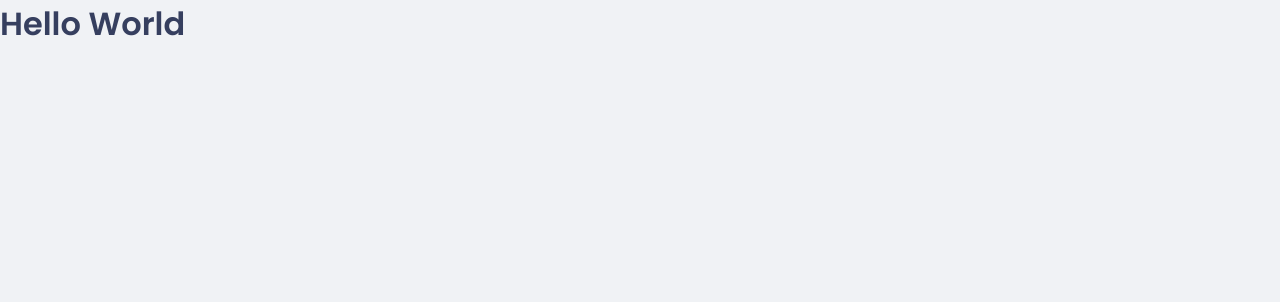
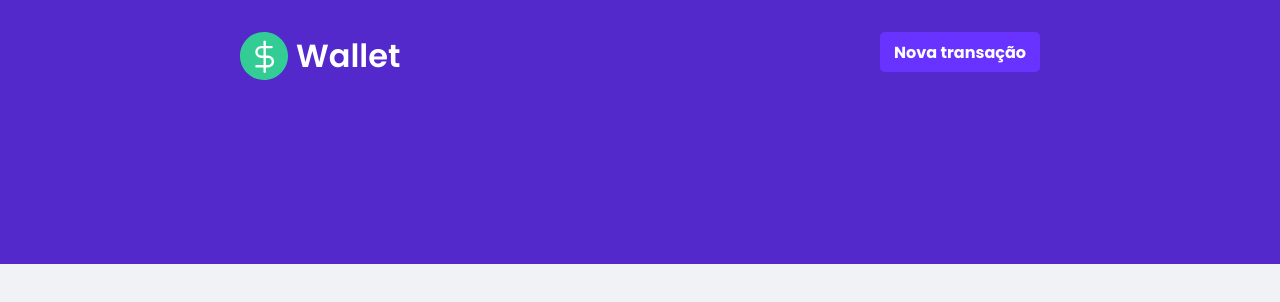
Before and after one commit to jovemcleb/wallet, a React (Vite) app: page / in a window 1280 px wide. Shown: the top 302 px of the page. Built offline with nearby package versions, Linux system fonts and the light colour scheme.

Commit message:
feat: estrutura e estiliza header

```diff
--- a/src/App.tsx
+++ b/src/App.tsx
@@ -1,9 +1,21 @@
 import { AppContainer } from './styles/app';
+import { Header } from './components/Header/header';
+import logo from './assets/wallet-logo.svg';
 
 function App() {
   return (
     <AppContainer>
-      <h1>Hello World</h1>
+      <Header>
+        <div>
+          <img
+            src={logo}
+            alt="Logo da carteira: círculo verde com cifrão no meio"
+          />
+          <h1>Wallet</h1>
+        </div>
+
+        <button>Nova transação</button>
+      </Header>
     </AppContainer>
   );
 }
--- /dev/null
+++ b/src/components/Header/header.ts
@@ -0,0 +1,36 @@
+import { styled } from '../../styles/index';
+
+export const Header = styled('header', {
+  alignItems: 'flex-start',
+  backgroundColor: '$purple500',
+  display: 'flex',
+  justifyContent: 'space-between',
+  height: '12.5rem',
+  padding: '2rem 15rem',
+
+  div: {
+    display: 'flex',
+    gap: '0.5rem',
+
+    img: {
+      width: '3rem',
+      height: '3rem',
+    },
+
+    h1: {
+      color: '$white',
+      fontWeight: 600,
+    },
+  },
+
+  button: {
+    backgroundColor: '$purple300',
+    border: 'none',
+    borderRadius: '5px',
+    color: '$white',
+    fontSize: '1rem',
+    fontWeight: 'bold',
+    height: '2.5rem',
+    width: '10rem',
+  },
+});
```
Also changed, not shown: src/assets/wallet-logo.svg (added).
